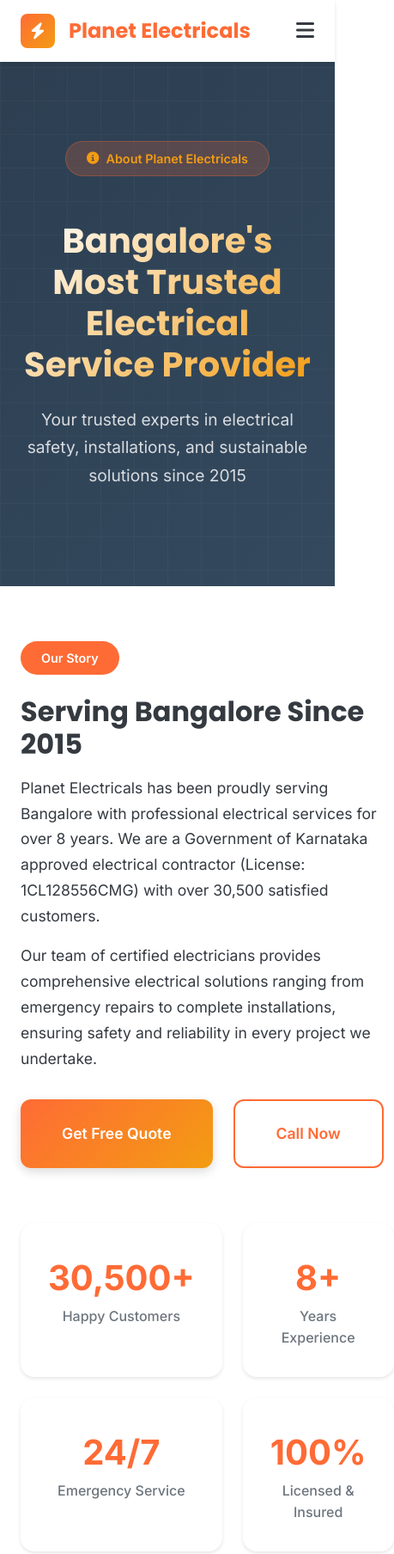
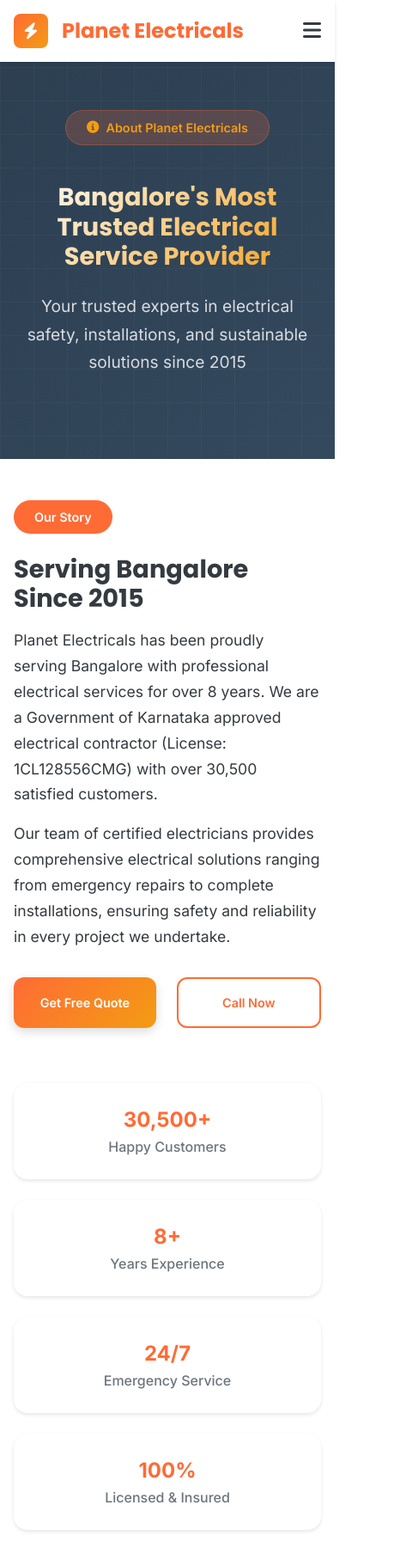
Before and after one commit to Net-Cooky/planet-electricals, a website: page about.html in a window 390 px wide. Shown: the top 1808 px of the page at 86% size, 459 px wide, since content can reach past the window. Drawn offline with nearby package versions, Linux system fonts and the light colour scheme.

Commit message:
Add files via upload

```diff
--- a/styles/modern.css
+++ b/styles/modern.css
@@ -477,7 +477,29 @@
 }
 
 /* Responsive Design */
+
+/* Tablet Styles */
+@media (max-width: 1024px) {
+  .container {
+    padding: 0 var(--spacing-lg);
+  }
+
+  .grid-3 {
+    grid-template-columns: repeat(2, 1fr);
+  }
+
+  .service-grid {
+    grid-template-columns: repeat(2, 1fr);
+  }
+
+  .hero h1 {
+    font-size: 3rem;
+  }
+}
+
+/* Mobile Styles */
 @media (max-width: 768px) {
+  /* Mobile Navigation */
   .mobile-menu-btn {
     display: block;
   }
@@ -493,6 +515,7 @@
     flex-direction: column;
     padding: var(--spacing-lg);
     border-radius: 0 0 var(--radius-md) var(--radius-md);
+    z-index: 1000;
   }
 
   .nav-links.active {
@@ -514,18 +537,39 @@
     padding: var(--spacing-sm);
     color: var(--dark);
     font-weight: 500;
+    font-size: 1.1rem;
   }
 
   .emergency-btn {
     display: none;
   }
 
+  /* Mobile Typography */
   .hero h1 {
-    font-size: 2.5rem;
+    font-size: 2.2rem;
+    line-height: 1.2;
+  }
+
+  .hero p {
+    font-size: 1rem;
+  }
+
+  h2 {
+    font-size: 1.8rem;
+  }
+
+  h3 {
+    font-size: 1.4rem;
+  }
+
+  /* Mobile Layout */
+  .container {
+    padding: 0 var(--spacing-md);
   }
 
   .grid-2 {
     grid-template-columns: 1fr;
+    gap: var(--spacing-lg);
   }
 
   .grid-3 {
@@ -538,11 +582,92 @@
 
   .stats-grid {
     grid-template-columns: repeat(2, 1fr);
+    gap: var(--spacing-sm);
   }
 
+  /* Mobile Buttons */
+  .cta-group {
+    flex-direction: column;
+    align-items: center;
+    gap: var(--spacing-sm);
+  }
+
+  .btn {
+    width: 100%;
+    max-width: 280px;
+    justify-content: center;
+    padding: var(--spacing-md) var(--spacing-lg);
+    font-size: 1rem;
+  }
+
+  /* Mobile Cards */
+  .service-card,
+  .stat-card {
+    padding: var(--spacing-md);
+  }
+
+  .service-card h3 {
+    font-size: 1.2rem;
+  }
+
+  .stat-number {
+    font-size: 2rem;
+  }
+
+  /* Mobile Spacing */
+  section {
+    padding: var(--spacing-xl) 0 !important;
+  }
+
+  .hero {
+    padding: calc(80px + var(--spacing-xl)) 0 var(--spacing-xl) !important;
+  }
+
+  /* Mobile Footer */
   .footer-content {
     grid-template-columns: 1fr;
     gap: var(--spacing-lg);
+    text-align: center;
+  }
+
+  .footer-section h4 {
+    margin-bottom: var(--spacing-sm);
+  }
+}
+
+/* Small Mobile Styles */
+@media (max-width: 480px) {
+  .hero h1 {
+    font-size: 1.8rem;
+  }
+
+  .hero p {
+    font-size: 0.9rem;
+  }
+
+  .container {
+    padding: 0 var(--spacing-sm);
+  }
+
+  .stats-grid {
+    grid-template-columns: 1fr;
+  }
+
+  .btn {
+    font-size: 0.9rem;
+    padding: var(--spacing-sm) var(--spacing-md);
+  }
+
+  .service-card {
+    padding: var(--spacing-sm);
+  }
+
+  .stat-number {
+    font-size: 1.5rem;
+  }
+
+  .section-header h2 {
+    font-size: 1.5rem;
   }
 }
 
```
